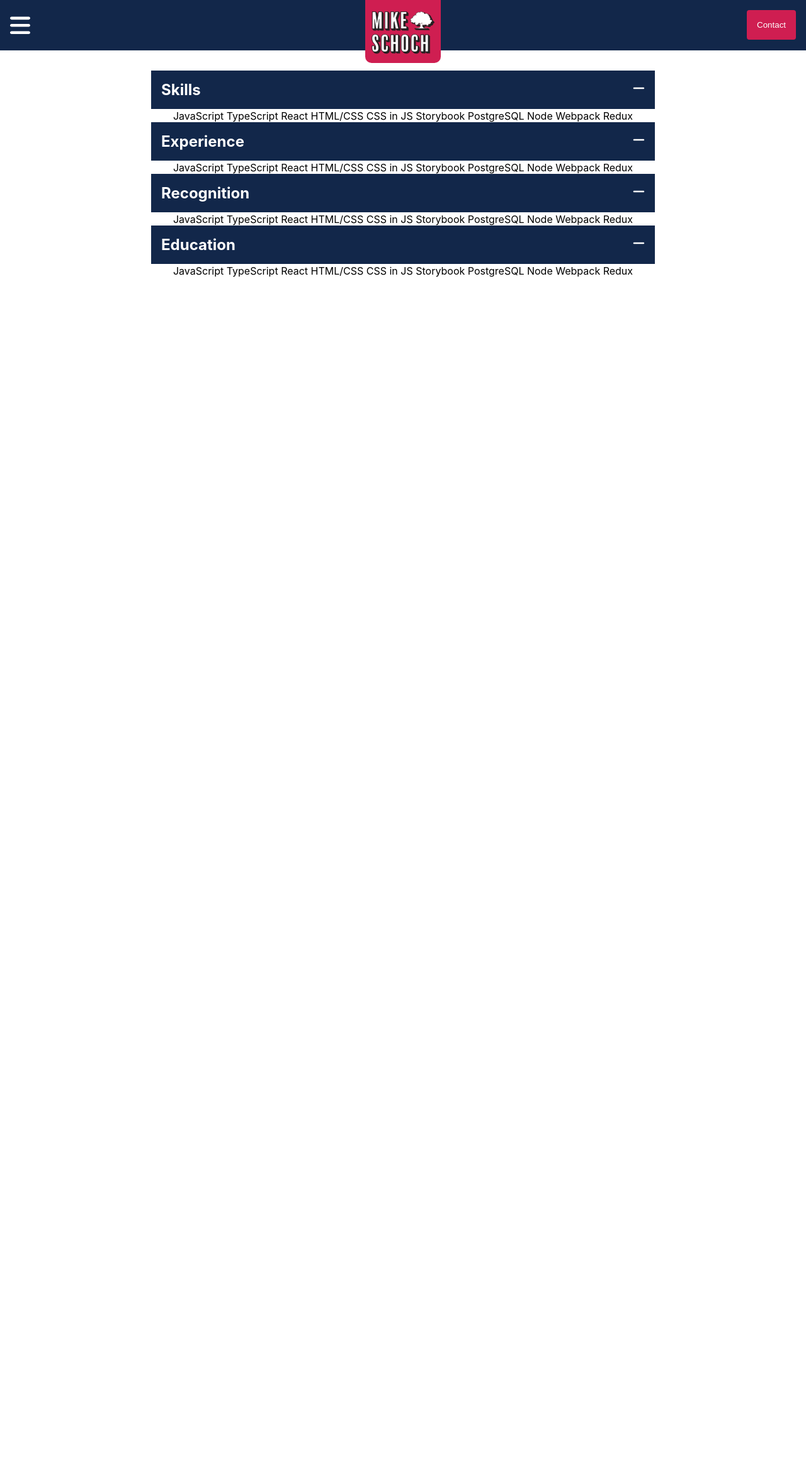
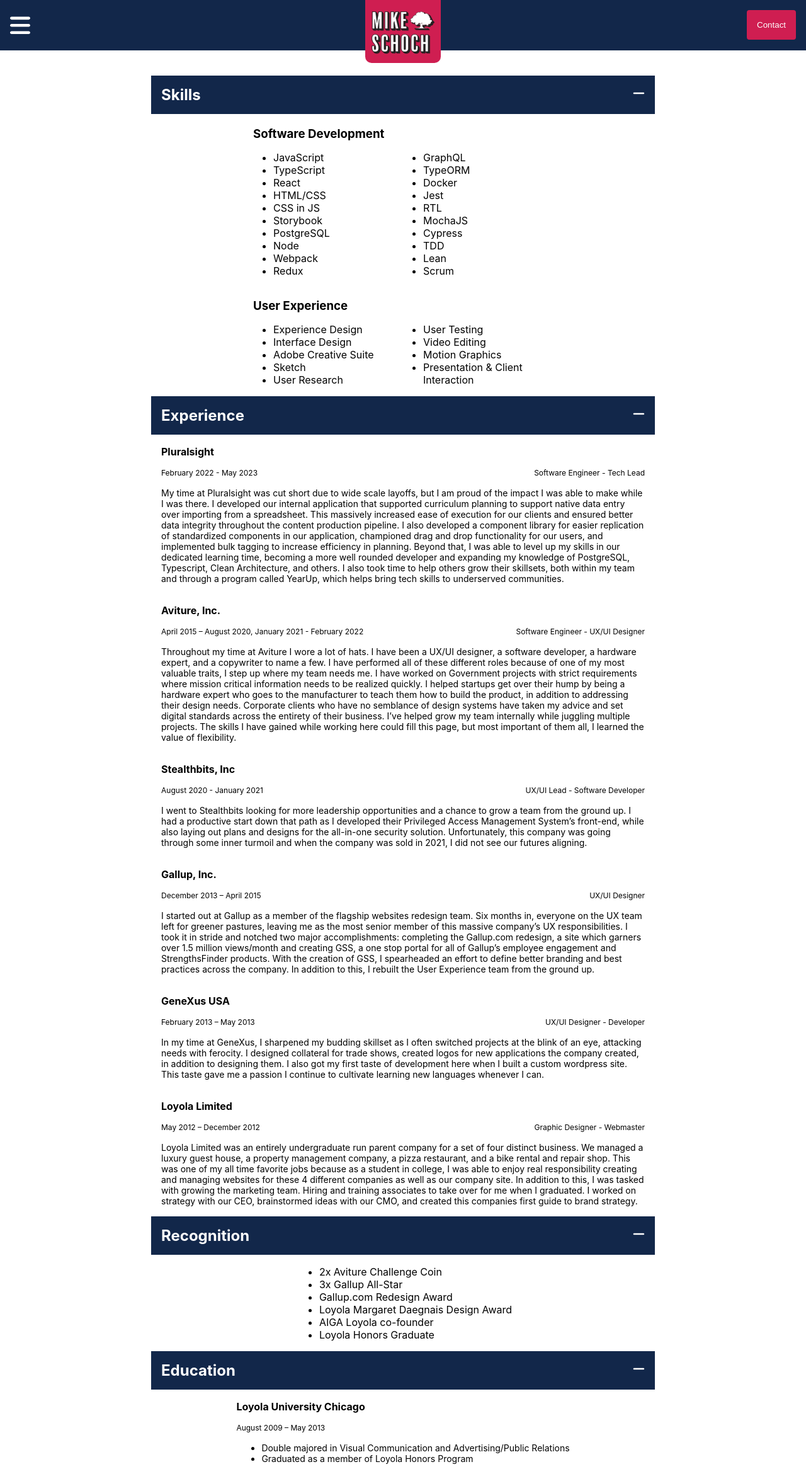
Before and after one commit to michael-schoch/personal-website, a React (Create React App) app: page /resume in a window 1280 px wide. Shown: the whole page at 63% size. Before the commit the page ends 800 px from the top, so only its background shows below. Built offline with nearby package versions, Linux system fonts and the light colour scheme.

Commit message:
Resume work

```diff
--- a/src/header/header.tsx
+++ b/src/header/header.tsx
@@ -39,7 +39,7 @@
           About Mike
         </StyledLink>
         <StyledLink to="resume" onClick={() => handleClose()}>
-          Resume
+          Résumé
         </StyledLink>
         <StyledLink to="/contact" onClick={() => handleClose()}>
           Contact
--- a/src/header/menu.tsx
+++ b/src/header/menu.tsx
@@ -1,6 +1,6 @@
 import { Routes, Route } from "react-router-dom";
 import { About } from "../about";
-import { Resume } from "../resume";
+import { Resume } from "../resume/resume";
 import { BackgroundSlider } from "../background-slider";
 import { Contact } from "../contact";
 import { Header } from "./header";
--- /dev/null
+++ b/src/resume/education.tsx
@@ -0,0 +1,39 @@
+import styled from "styled-components";
+
+export const Education = () => {
+  return (
+    <Container>
+      <School>Loyola University Chicago</School>
+      <Dates>August 2009 – May 2013</Dates>
+      <Content>
+        <li>
+          Double majored in Visual Communication and Advertising/Public
+          Relations
+        </li>
+        <li>Graduated as a member of Loyola Honors Program</li>
+      </Content>
+    </Container>
+  );
+};
+
+const Container = styled.div`
+  display: flex;
+  flex-direction: column;
+  margin: 16px;
+`;
+
+const School = styled.h4`
+  margin: 0;
+`;
+
+const Dates = styled.div`
+  display: flex;
+  justify-content: space-between;
+  margin: 16px 0;
+  font-size: 12px;
+`;
+
+const Content = styled.ul`
+  margin: 0;
+  font-size: 14px;
+`;
--- /dev/null
+++ b/src/resume/experience-list.tsx
@@ -0,0 +1,51 @@
+import styled from "styled-components";
+import { ExperienceTile } from "./experience-tile";
+
+export const ExperienceList = () => {
+  return (
+    <Container>
+      <ExperienceTile
+        company="Pluralsight"
+        dateRange="February 2022 - May 2023"
+        jobTitle="Software Engineer - Tech Lead"
+        content="My time at Pluralsight was cut short due to wide scale layoffs, but I am proud of the impact I was able to make while I was there. I developed our internal application that supported curriculum planning to support native data entry over importing from a spreadsheet. This massively increased ease of execution for our clients and ensured better data integrity throughout the content production pipeline. I also developed a component library for easier replication of standardized components in our application, championed drag and drop functionality for our users, and implemented bulk tagging to increase efficiency in planning. Beyond that, I was able to level up my skills in our dedicated learning time, becoming a more well rounded developer and expanding my knowledge of PostgreSQL, Typescript, Clean Architecture, and others. I also took time to help others grow their skillsets, both within my team and through a program called YearUp, which helps bring tech skills to underserved communities."
+      />
+      <ExperienceTile
+        company="Aviture, Inc."
+        dateRange="April 2015 – August 2020, January 2021 - February 2022"
+        jobTitle="Software Engineer - UX/UI Designer"
+        content="Throughout my time at Aviture I wore a lot of hats. I have been a UX/UI designer, a software developer, a hardware expert, and a copywriter to name a few. I have performed all of these different roles because of one of my most valuable traits, I step up where my team needs me. I have worked on Government projects with strict requirements where mission critical information needs to be realized quickly. I helped startups get over their hump by being a hardware expert who goes to the manufacturer to teach them how to build the product, in addition to addressing their design needs. Corporate clients who have no semblance of design systems have taken my advice and set digital standards across the entirety of their business. I’ve helped grow my team internally while juggling multiple projects. The skills I have gained while working here could fill this page, but most important of them all, I learned the value of flexibility. "
+      />
+      <ExperienceTile
+        company="Stealthbits, Inc"
+        dateRange="August 2020 - January 2021"
+        jobTitle="UX/UI Lead - Software Developer"
+        content="I went to Stealthbits looking for more leadership opportunities and a chance to grow a team from the ground up. I had a productive start down that path as I developed their Privileged Access Management System’s front-end, while also laying out plans and designs for the all-in-one security solution. Unfortunately, this company was going through some inner turmoil and when the company was sold in 2021, I did not see our futures aligning."
+      />
+      <ExperienceTile
+        company="Gallup, Inc."
+        dateRange="December 2013 – April 2015"
+        jobTitle="UX/UI Designer"
+        content="I started out at Gallup as a member of the flagship websites redesign team. Six months in, everyone on the UX team left for greener pastures, leaving me as the most senior member of this massive company’s UX responsibilities. I took it in stride and notched two major accomplishments: completing the Gallup.com redesign, a site which garners over 1.5 million views/month and creating GSS, a one stop portal for all of Gallup’s employee engagement and StrengthsFinder products. With the creation of GSS, I spearheaded an effort to define better branding and best practices across the company. In addition to this, I rebuilt the User Experience team from the ground up."
+      />
+      <ExperienceTile
+        company="GeneXus USA"
+        dateRange="February 2013 – May 2013"
+        jobTitle="UX/UI Designer - Developer"
+        content="In my time at GeneXus, I sharpened my budding skillset as I often switched projects at the blink of an eye, attacking needs with ferocity. I designed collateral for trade shows, created logos for new applications the company created, in addition to designing them. I also got my first taste of development here when I built a custom wordpress site. This taste gave me a passion I continue to cultivate learning new languages whenever I can."
+      />
+      <ExperienceTile
+        company="Loyola Limited"
+        dateRange="May 2012 – December 2012"
+        jobTitle="Graphic Designer - Webmaster"
+        content="Loyola Limited was an entirely undergraduate run parent company for a set of four distinct business. We managed a luxury guest house, a property management company, a pizza restaurant, and a bike rental and repair shop. This was one of my all time favorite jobs because as a student in college, I was able to enjoy real responsibility creating and managing websites for these 4 different companies as well as our company site. In addition to this, I was tasked with growing the marketing team. Hiring and training associates to take over for me when I graduated. I worked on strategy with our CEO, brainstormed ideas with our CMO, and created this companies first guide to brand strategy."
+      />
+    </Container>
+  );
+};
+
+const Container = styled.div`
+  display: flex;
+  flex-direction: column;
+  width: 100%;
+`;
--- /dev/null
+++ b/src/resume/experience-tile.tsx
@@ -0,0 +1,48 @@
+import styled from "styled-components";
+
+type ExperienceTileProps = {
+  company: string;
+  dateRange: string;
+  jobTitle: string;
+  content: string;
+};
+
+export const ExperienceTile = ({
+  company,
+  dateRange,
+  jobTitle,
+  content,
+}: ExperienceTileProps) => {
+  return (
+    <Container>
+      <Company>{company}</Company>
+      <JobInfo>
+        <div>{dateRange}</div>
+        <div>{jobTitle}</div>
+      </JobInfo>
+      <Content>{content}</Content>
+    </Container>
+  );
+};
+
+const Container = styled.div`
+  display: flex;
+  flex-direction: column;
+  margin: 16px;
+`;
+
+const Company = styled.h4`
+  margin: 0;
+`;
+
+const JobInfo = styled.div`
+  display: flex;
+  justify-content: space-between;
+  margin: 16px 0;
+  font-size: 12px;
+`;
+
+const Content = styled.p`
+  margin: 0;
+  font-size: 14px;
+`;
--- /dev/null
+++ b/src/resume/recognition-list.tsx
@@ -0,0 +1,18 @@
+import styled from "styled-components";
+
+export const RecognitionList = () => {
+  return (
+    <StyledUL>
+      <li>2x Aviture Challenge Coin</li>
+      <li>3x Gallup All-Star </li>
+      <li>Gallup.com Redesign Award</li>
+      <li>Loyola Margaret Daegnais Design Award</li>
+      <li>AIGA Loyola co-founder</li>
+      <li>Loyola Honors Graduate</li>
+    </StyledUL>
+  );
+};
+
+const StyledUL = styled.ul`
+  margin: 16px;
+`;
--- a/src/resume.tsx
+++ b/src/resume/resume.tsx
@@ -1,11 +1,21 @@
-import styled, { css, keyframes } from "styled-components";
-import { ReactComponent as Plus } from "./img/plus-solid.svg";
-import { ReactComponent as Minus } from "./img/minus-solid.svg";
+import styled from "styled-components";
+import { ReactComponent as Plus } from "../img/plus-solid.svg";
+import { ReactComponent as Minus } from "../img/minus-solid.svg";
 import { useState } from "react";
+import { ExperienceList } from "./experience-list";
+import { SkillsList } from "./skills-list";
+import { NAVBAR_HEIGHT } from "../helpers/constants";
+import { RecognitionList } from "./recognition-list";
+import { Education } from "./education";
 
 interface CollapsableSectionProps {
   $isOpen: boolean;
 }
+
+const SKILL = "skill";
+const EXPERIENCE = "exp";
+const RECOGNITION = "recog";
+const EDUCATION = "edu";
 
 export const Resume = () => {
   const [skillsOpen, setSkillsOpen] = useState(true);
@@ -14,100 +24,109 @@
   const [eduOpen, setEduOpen] = useState(true);
 
   const handleSectionClick = (str: string) => {
-    if (str === "skill") {
-      setSkillsOpen(!skillsOpen);
-    }
-    if (str === "exp") {
-      setExpOpen(!expOpen);
-    }
-    if (str === "recog") {
-      setRecogOpen(!recogOpen);
-    }
-    if (str === "edu") {
-      setEduOpen(!eduOpen);
+    switch (str) {
+      case SKILL:
+        setSkillsOpen(!skillsOpen);
+        break;
+      case EXPERIENCE:
+        setExpOpen(!expOpen);
+        break;
+      case RECOGNITION:
+        setRecogOpen(!recogOpen);
+        break;
+      case EDUCATION:
+        setEduOpen(!eduOpen);
+        break;
+      default:
+        break;
     }
   };
 
   return (
-    <PortfolioContainer>
-      <SidePanel></SidePanel>
+    <ResumeContainer>
+      <ScrollHide />
       <CollapsableSection>
         <SecHeader>
           <SectionTitle>Skills</SectionTitle>
           {skillsOpen ? (
-            <StyledMinus onClick={() => handleSectionClick("skill")} />
+            <StyledMinus onClick={() => handleSectionClick(SKILL)} />
           ) : (
-            <StyledPlus onClick={() => handleSectionClick("skill")} />
+            <StyledPlus onClick={() => handleSectionClick(SKILL)} />
           )}
         </SecHeader>
         <CollapsableContent $isOpen={skillsOpen}>
-          JavaScript TypeScript React HTML/CSS CSS in JS Storybook PostgreSQL
-          Node Webpack Redux
+          <SkillsList />
         </CollapsableContent>
       </CollapsableSection>
       <CollapsableSection>
         <SecHeader>
           <SectionTitle>Experience</SectionTitle>
           {expOpen ? (
-            <StyledMinus onClick={() => handleSectionClick("exp")} />
+            <StyledMinus onClick={() => handleSectionClick(EXPERIENCE)} />
           ) : (
-            <StyledPlus onClick={() => handleSectionClick("exp")} />
+            <StyledPlus onClick={() => handleSectionClick(EXPERIENCE)} />
           )}
         </SecHeader>
         <CollapsableContent $isOpen={expOpen}>
-          JavaScript TypeScript React HTML/CSS CSS in JS Storybook PostgreSQL
-          Node Webpack Redux
+          <ExperienceList />
         </CollapsableContent>
       </CollapsableSection>
       <CollapsableSection>
         <SecHeader>
           <SectionTitle>Recognition</SectionTitle>
           {recogOpen ? (
-            <StyledMinus onClick={() => handleSectionClick("recog")} />
+            <StyledMinus onClick={() => handleSectionClick(RECOGNITION)} />
           ) : (
-            <StyledPlus onClick={() => handleSectionClick("recog")} />
+            <StyledPlus onClick={() => handleSectionClick(RECOGNITION)} />
           )}
         </SecHeader>
         <CollapsableContent $isOpen={recogOpen}>
-          JavaScript TypeScript React HTML/CSS CSS in JS Storybook PostgreSQL
-          Node Webpack Redux
+          <RecognitionList />
         </CollapsableContent>
       </CollapsableSection>
       <CollapsableSection>
         <SecHeader>
           <SectionTitle>Education</SectionTitle>
           {eduOpen ? (
-            <StyledMinus onClick={() => handleSectionClick("edu")} />
+            <StyledMinus onClick={() => handleSectionClick(EDUCATION)} />
           ) : (
-            <StyledPlus onClick={() => handleSectionClick("edu")} />
+            <StyledPlus onClick={() => handleSectionClick(EDUCATION)} />
           )}
         </SecHeader>
         <CollapsableContent $isOpen={eduOpen}>
-          JavaScript TypeScript React HTML/CSS CSS in JS Storybook PostgreSQL
-          Node Webpack Redux
+          <Education />
         </CollapsableContent>
       </CollapsableSection>
-    </PortfolioContainer>
+    </ResumeContainer>
   );
 };
 
-const PortfolioContainer = styled.div`
+const ResumeContainer = styled.div`
   display: flex;
   flex-direction: column;
   width: 100%;
   align-items: center;
   justify-content: center;
-  padding: 32px 0 0 0;
+  padding: 40px 0 0 0;
   box-sizing: border-box;
 `;
 
-const SidePanel = styled.div``;
+const ScrollHide = styled.div`
+  background-color: #ffffff;
+  height: 40px;
+  width: 100%;
+  z-index: 1;
+  display: flex;
+  position: fixed;
+  top: ${NAVBAR_HEIGHT};
+`;
 
 const CollapsableSection = styled.div`
   display: flex;
   flex-direction: column;
   align-items: center;
   width: 100%;
+  max-width: 800px;
 `;
 
 const SecHeader = styled.div`
@@ -118,12 +137,12 @@
   background-color: #12274a;
   justify-content: space-between;
   margin-bottom: 1px;
-  postion: relative;
+  position: sticky;
+  top: 120px;
 `;
 
 const SectionTitle = styled.h2`
   width: 100%;
-  max-width: 800px;
   padding: 16px;
   color: white;
   margin: 0;
@@ -143,6 +162,6 @@
 `;
 
 const CollapsableContent = styled.div<CollapsableSectionProps>`
-  display: ${(props) => (props.$isOpen ? "block" : "none")};
-  // transition: height 0.5s;
+  display: ${(props) => (props.$isOpen ? "flex" : "none")};
+  flex-direction: column;
 `;
--- /dev/null
+++ b/src/resume/skills-list.tsx
@@ -0,0 +1,71 @@
+import styled from "styled-components";
+
+export const SkillsList = () => {
+  return (
+    <>
+      <SkillsSubHead>Software Development</SkillsSubHead>
+      <SkillsContent>
+        <ul>
+          <li>JavaScript</li>
+          <li>TypeScript</li>
+          <li>React</li>
+          <li>HTML/CSS</li>
+          <li>CSS in JS</li>
+          <li>Storybook</li>
+          <li>PostgreSQL</li>
+          <li>Node</li>
+          <li>Webpack</li>
+          <li>Redux</li>
+        </ul>
+        <ul>
+          <li>GraphQL</li>
+          <li>TypeORM</li>
+          <li>Docker</li>
+          <li>Jest</li>
+          <li>RTL</li>
+          <li>MochaJS</li>
+          <li>Cypress</li>
+          <li>TDD</li>
+          <li>Lean</li>
+          <li>Scrum</li>
+        </ul>
+      </SkillsContent>
+      <SkillsSubHead>User Experience</SkillsSubHead>
+      <SkillsContent>
+        <ul>
+          <li>Experience Design</li>
+          <li>Interface Design</li>
+          <li>Adobe Creative Suite</li>
+          <li>Sketch</li>
+          <li>User Research</li>
+        </ul>
+        <ul>
+          <li>User Testing</li>
+          <li>Video Editing</li>
+          <li>Motion Graphics</li>
+          <li>Presentation & Client Interaction</li>
+        </ul>
+      </SkillsContent>
+    </>
+  );
+};
+
+const SkillsSubHead = styled.h3`
+  margin-bottom: 0;
+`;
+
+const SkillsContent = styled.div`
+  display: flex;
+
+  ul {
+    margin: 16px;
+    padding-left: 16px;
+    width: 190px;
+  }
+
+  @media screen and (max-width: 500px) {
+    ul {
+      width: 100%;
+    }
+  }
+`;
```
